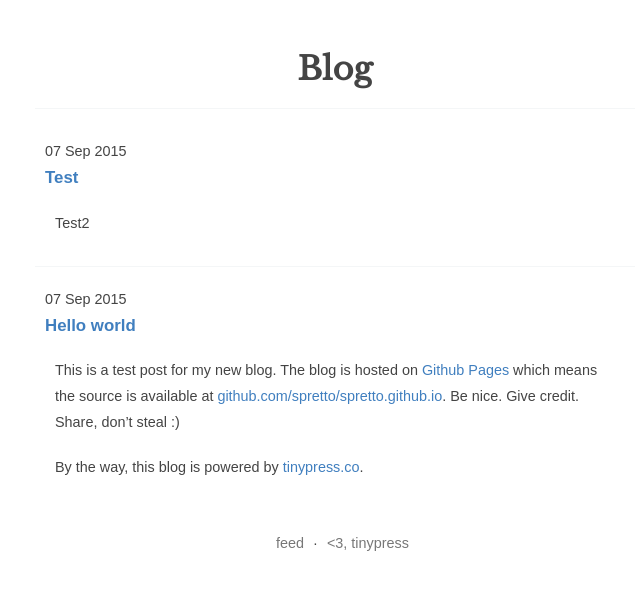
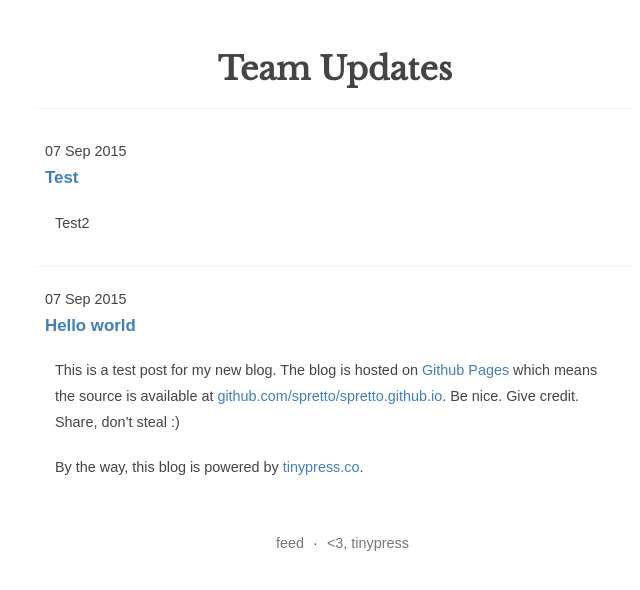
Before and after one commit to spretto/spretto.github.io, a Jekyll site: the page built from index.html, in a window 1280 px wide. Shown: the top 590 px of the page, without its empty margins (305-945 px from the left). Built offline with Jekyll 4.4.1, drawn with Linux system fonts in a browser that asks for light colours; the list of posts is cut into pages by our own code.

Commit message:
Update _config.yml

```diff
--- a/_config.yml
+++ b/_config.yml
@@ -2,5 +2,5 @@ excerpt_separator: ""
 pygments: true
 markdown: kramdown
 url: http://spretto.github.io
-title: Blog
+title: Team Updates
 paginate: 5
```
